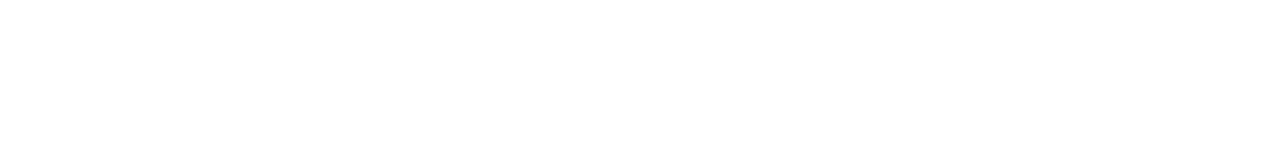
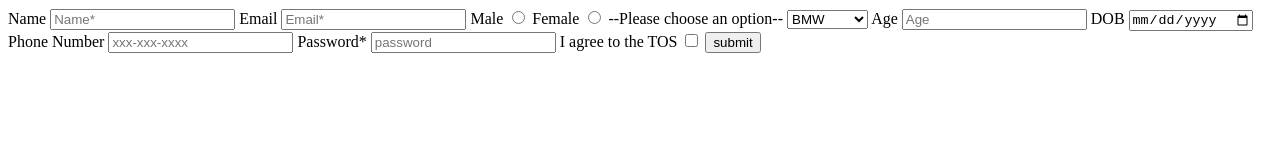
Before and after one commit to acciojob/signup-form-car-merajCodes3440, a website: page main.html in a window 1280 px wide. Drawn offline with Linux system fonts and the light colour scheme.

Commit message:
created a submission

```diff
--- a/main.html
+++ b/main.html
@@ -8,6 +8,43 @@
 
 <body>
 	<!-- the entire body must be written by student -->
+	<form method="get">
+		 <label for="name"> Name</label>
+		<input type="text" id="name" placeholder="Name*">
+		 <label for="email">Email</label>
+		<input type="email" id="email"   placeholder="Email*">
+<!-- 		redio section -->
+		<lable for="gender_m"> Male</lable>
+		<input type="radio" name="gender" id="gender_m">
+
+		<lable for="gender_f">Female</lable>
+		<input type="radio" name="gender" id="gender_f">
+<!-- 		option section -->
+	  <lable for="cars"  placeholder="--Please choose an option--">--Please choose an option--</lable>
+		<select id="cars">
+			<option value="BMW">BMW</option>
+			<option value="Audi">Audi</option>
+			<option value="Mercedez">Mercedez</option>
+		</select>
+<!-- 		age section -->
+		 <label for="age">Age</label>
+		<input type="number" id ="age" placeholder="Age">
+
+		 <label for="dob">DOB</label>
+		<input type="date" id="dob" placeholder="DOB">
+
+		 <label for="tel">Phone Number</label>
+         <input type="tel" id="tel" placeholder="xxx-xxx-xxxx">
+
+		<label for="password">Password*</label>
+		<input type="password" id="password" placeholder="password">
+
+		 <label for="tos">I agree to the TOS</label>
+		<input type="checkbox"  id="tos" placeholder="I agree to the TOS" >
+
+	<label for="tel"></label>
+		<button type="submit" id="tos">submit</button>
+	</form>
     <script type="text/javascript" src="./script.js">
 </script>
 
```
